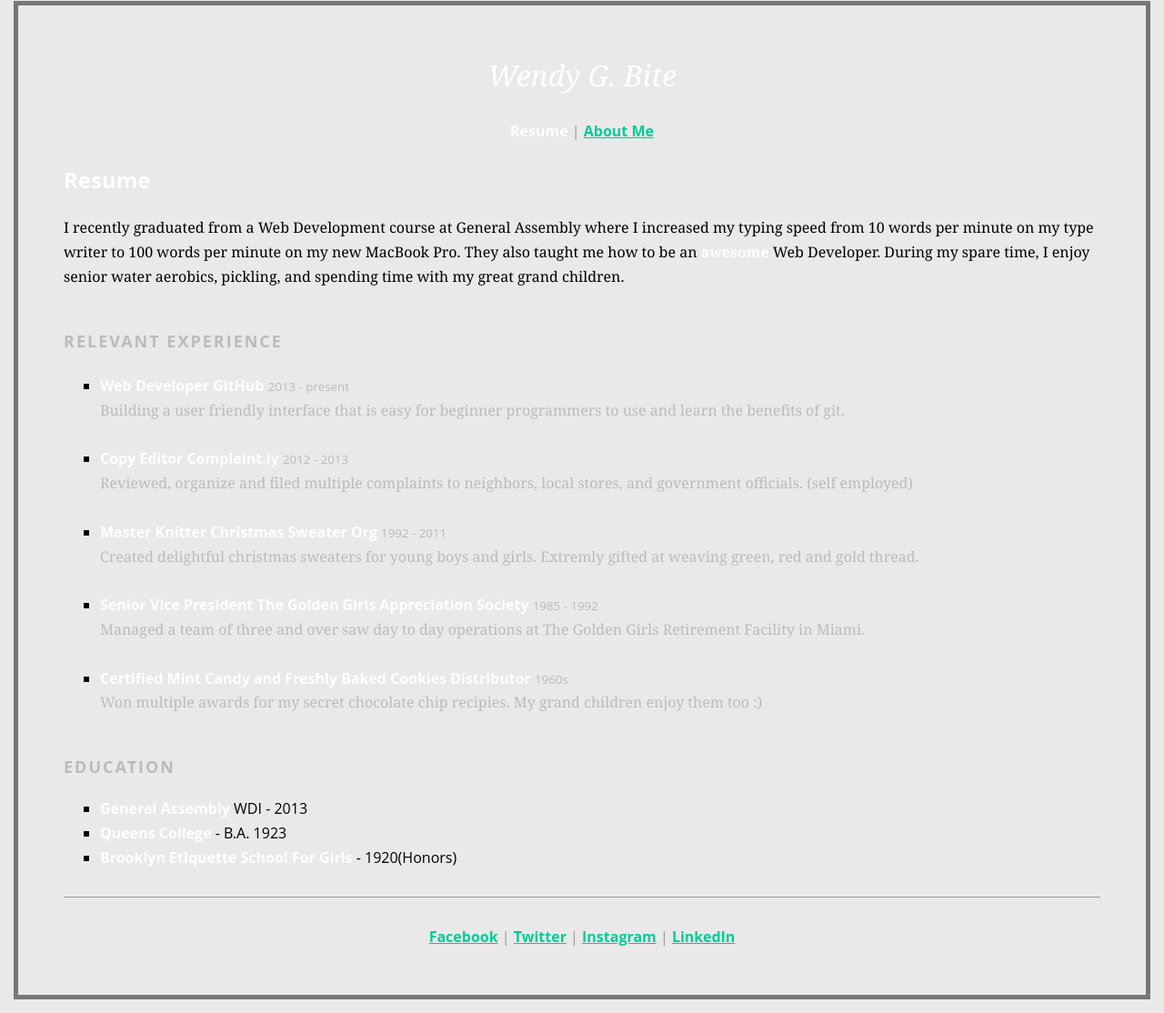
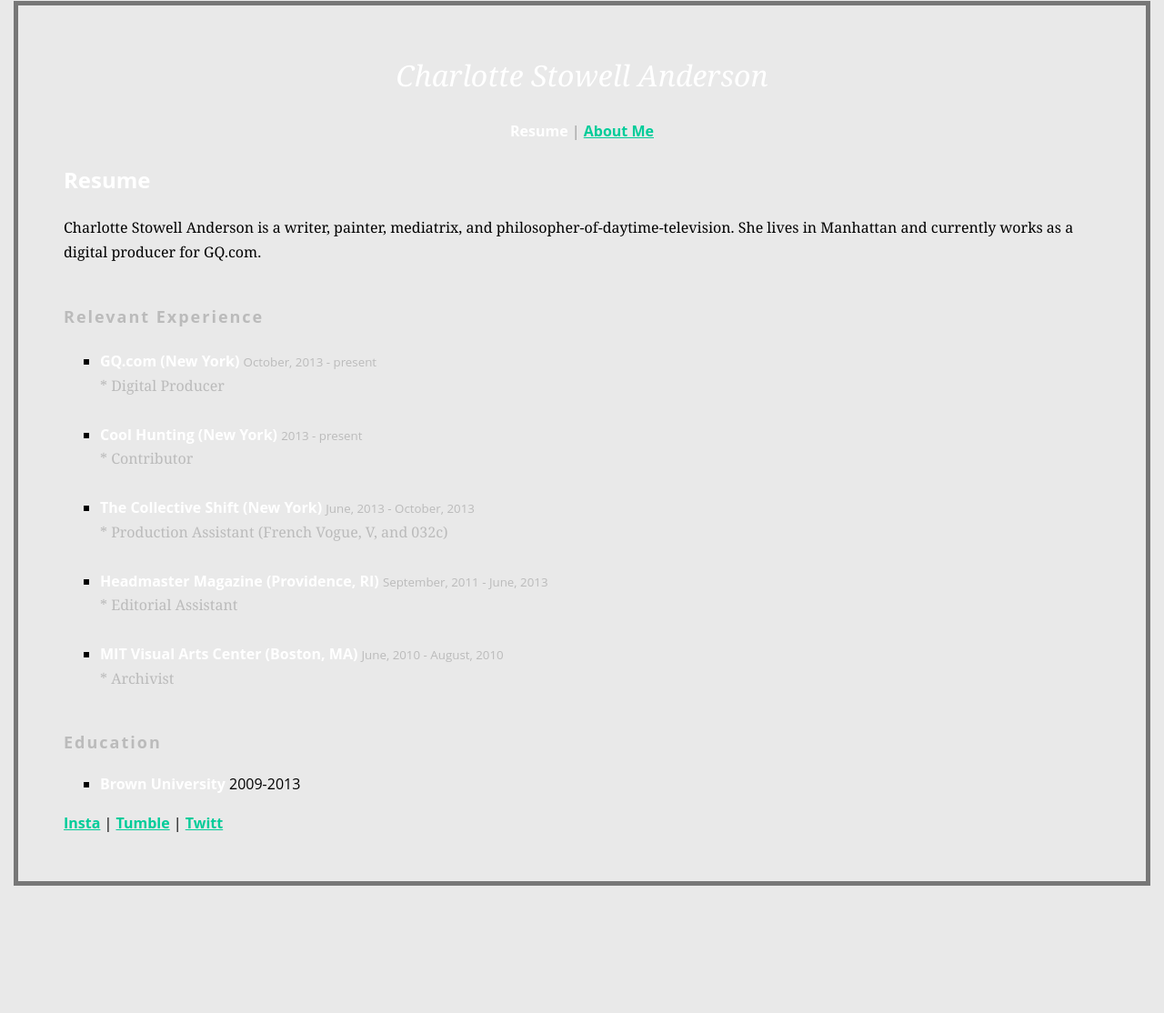
Before and after one commit to charsanderson/charlotte-a-resume, a plain HTML site: page resume.html in a window 1280 px wide. Shown: the part 14-1128 px from the top of the page at 91% size. After the commit the page ends 1003 px from the top, so only its background shows below. Drawn offline with Linux system fonts and the light colour scheme.

```diff
--- a/css/style.css
+++ b/css/style.css
@@ -4,8 +4,8 @@ body {
 	border: 5px solid #777777;
 	padding: 50px;
 	background:  #e9e9e9;
+
 }
-
 
 
 a {
@@ -37,7 +37,6 @@ h2 {
 h3 {
 	font-size: 18px;
 	color: #BBBBBB;
-	text-transform: uppercase;
 	letter-spacing: 2px;
 	margin-top: 42px;
 }
@@ -78,11 +77,13 @@ hr {
 }
 
 img {
-	float: right;
+	float: center;
 	margin-left: 20px;
 	margin-bottom: 20px;
 	border: 1px solid #999999;
-	padding: 5px;
+	width: 50%;
+	border-width: 15px;
+	border-color:  #FFFFFF;
 }
 
 nav {
--- a/resume.html
+++ b/resume.html
@@ -6,55 +6,46 @@
 	</head>
 
 	<body>
-		<h1>Wendy G. Bite</h1>
+		<h1>Charlotte Stowell Anderson</h1>
 		<nav>
 			<strong>Resume</strong> | <strong> <a href="index.html">About Me</a></strong>
 		</nav>
 
 		<h2>Resume</h2>
 		<p>
-		I recently graduated from a Web Development course at General Assembly where I increased my typing speed from 10 words per minute on my type writer to 100 words per minute on my new MacBook Pro. They also taught me how to be an <strong>awesome</strong> Web Developer. During my spare time, I enjoy senior water aerobics, pickling, and spending time with my great grand children.
+		Charlotte Stowell Anderson is a writer, painter, mediatrix, and philosopher-of-daytime-television. She lives in Manhattan and currently works as a digital producer for GQ.com.
 		</p>
 
 		<h3>Relevant Experience</h3>
 
 		<ul>
-			<li><h4><strong>Web Developer GitHub</strong> <small>2013 - present</small></h4>
-			<p>Building a user friendly interface that is easy for beginner programmers to use and learn the benefits of git.</p></li>
+			<li><h4><strong>GQ.com (New York)</strong> <small>October, 2013 - present</small></h4>
+			<p>* Digital Producer</p></li>
 
-			<li><h4><strong>Copy Editor Complaint.ly</strong> <small>2012 - 2013</small></h4>
-			<p>Reviewed, organize and filed multiple complaints to neighbors, local stores, and government officials. (self employed)</p></li>
+			<li><h4><strong>Cool Hunting (New York)</strong> <small>2013 - present</small></h4>
+			<p>* Contributor</p></li>
 
-			<li><h4><strong>Master Knitter Christmas Sweater Org</strong> <small>1992 - 2011</small></h4>
-			<p>Created delightful christmas sweaters for young boys and girls. Extremly gifted at weaving green, red and gold thread.</p></li>
+			<li><h4><strong>The Collective Shift (New York)</strong> <small>June, 2013 - October, 2013</small></h4>
+			<p>* Production Assistant (French Vogue, V, and 032c)</p></li>
 
-			<li><h4><strong>Senior Vice President The Golden Girls Appreciation Society</strong> <small>1985 - 1992</small></h4>
-			<p>Managed a team of three and over saw day to day operations at The Golden Girls Retirement Facility in Miami.</p></li>
+			<li><h4><strong>Headmaster Magazine (Providence, RI)</strong> <small>September, 2011 - June, 2013</small></h4>
+			<p>* Editorial Assistant </p></li>
 
-			<li><h4><strong>Certified Mint Candy and Freshly Baked Cookies Distributor</strong> <small>1960s</small></h4>
-			<p>Won multiple awards for my secret chocolate chip recipies. My grand children enjoy them too :)</p></li>
+			<li><h4><strong>MIT Visual Arts Center (Boston, MA)</strong> <small>June, 2010 - August, 2010</small></h4>
+			<p>* Archivist</p></li>
 
 		</ul>
 	<h3>Education</h3>
 
 		<ul>
-			<li><strong>General Assembly</strong> WDI - 2013</li>
-			<li><strong>Queens College</strong> - B.A. 1923</li>
-			<li><strong>Brooklyn Etiquette School For Girls</strong> - 1920(Honors)</li>
+			<li><strong>Brown University</strong> 2009-2013</li>
+
 		</ul>
 
-		<hr>
+		<footer>
 
-		<nav>
-			<a href="http://facebook.com/">Facebook</a>
-			|
-			<a href="http://twitter.com/">Twitter</a>
-			|
-			<a href="http://instagram.com/">Instagram</a>
-			|
-			<a href="http://linkedin.com/">LinkedIn</a>
-		</nav>
-
+		<strong><a href="https://instagram.com/charsanderson90/" target="_blank">Insta</a></strong> | <strong> <a href="http://fortuitousfickle.tumblr.com/" target="_blank">Tumble</a></strong> | <strong><a href="https://twitter.com/stowellanderson" target="_blank">Twitt</a></strong>
+		</footer>
 	</body>
 
 </html>
```
Also changed, not shown: index.html (+9 -3 lines).
